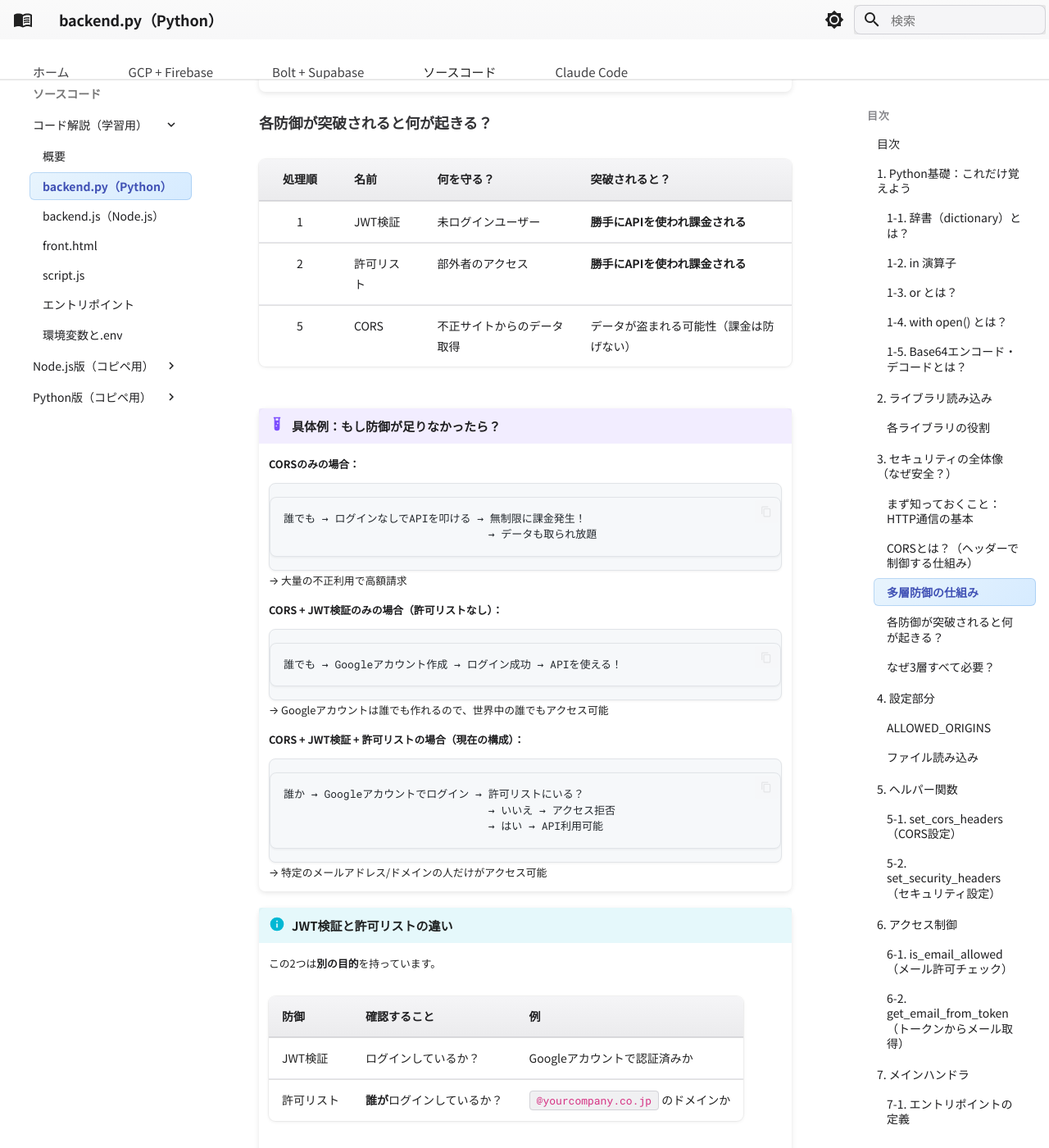
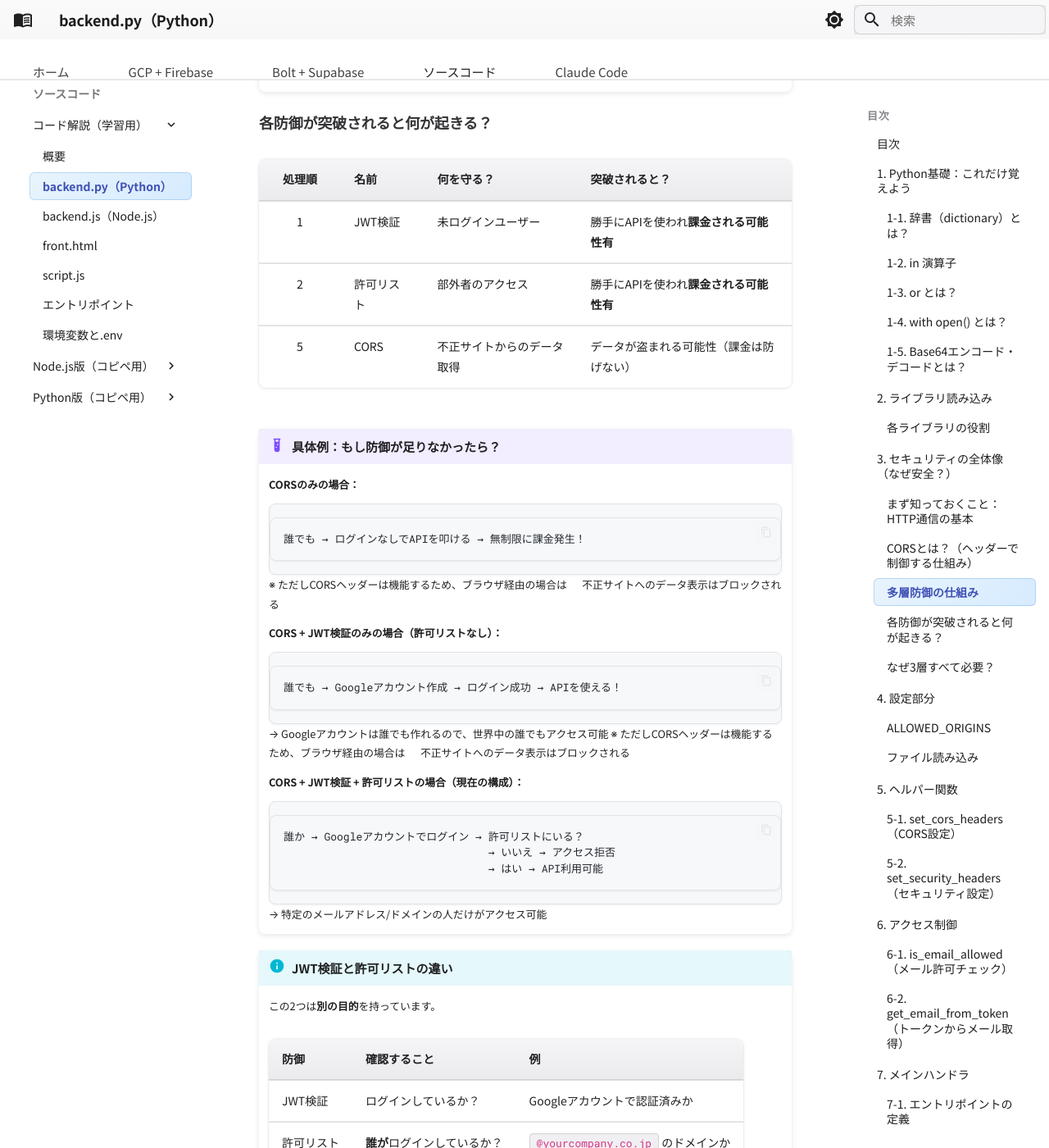
Before and after one commit to michihiro-316/ai-chat-docs, an MkDocs documentation site: the page built from docs/code/explained/01_backend.md, in a window 1280 px wide and 1400 px high, scrolled down 12188 px. Shown: the whole window at 82% size. Built offline with MkDocs 1.6.1 and Material for MkDocs 9.7.7, drawn with Linux system fonts in a browser that asks for light colours.

Commit message:
fix: 表現を修正（課金される→課金される可能性有）
- CORSヘッダーの効果が残ることを明記
- ブラウザ経由の場合は不正サイトへのデータ表示がブロックされる説明追加

🤖 Generated with [Claude Code](https://claude.com/claude-code)

Co-Authored-By: Claude Opus 4.5 <noreply@anthropic.com>

````diff
--- a/docs/code/explained/01_backend.md
+++ b/docs/code/explained/01_backend.md
@@ -489,8 +489,8 @@ CORSだけでは課金を防げないため、一般的に**複数の防御層**
 
 | 処理順 | 名前 | 何を守る？ | 突破されると？ |
 |:------:|------|-----------|---------------|
-| 1 | JWT検証 | 未ログインユーザー | **勝手にAPIを使われ課金される** |
-| 2 | 許可リスト | 部外者のアクセス | **勝手にAPIを使われ課金される** |
+| 1 | JWT検証 | 未ログインユーザー | 勝手にAPIを使われ**課金される可能性有** |
+| 2 | 許可リスト | 部外者のアクセス | 勝手にAPIを使われ**課金される可能性有** |
 | 5 | CORS | 不正サイトからのデータ取得 | データが盗まれる可能性（課金は防げない） |
 
 !!! example "具体例：もし防御が足りなかったら？"
@@ -498,15 +498,17 @@ CORSだけでは課金を防げないため、一般的に**複数の防御層**
     **CORSのみの場合：**
     ```
     誰でも → ログインなしでAPIを叩ける → 無制限に課金発生！
-                                    → データも取られ放題
     ```
-    → 大量の不正利用で高額請求
+    ※ ただしCORSヘッダーは機能するため、ブラウザ経由の場合は
+    　 不正サイトへのデータ表示はブロックされる
 
     **CORS + JWT検証のみの場合（許可リストなし）：**
     ```
     誰でも → Googleアカウント作成 → ログイン成功 → APIを使える！
     ```
     → Googleアカウントは誰でも作れるので、世界中の誰でもアクセス可能
+    ※ ただしCORSヘッダーは機能するため、ブラウザ経由の場合は
+    　 不正サイトへのデータ表示はブロックされる
 
     **CORS + JWT検証 + 許可リストの場合（現在の構成）：**
     ```
````
